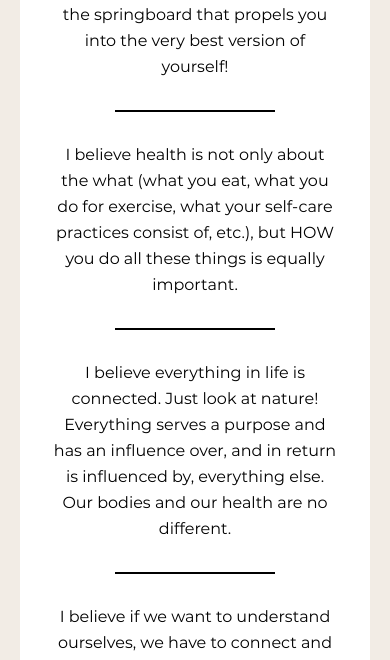
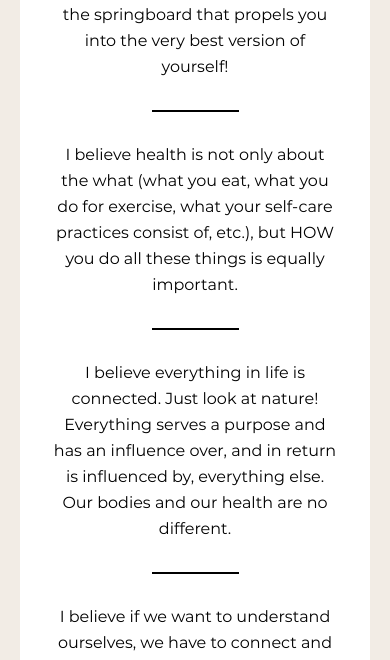
Before and after one commit to Consciously-Connected-Health/consciously-connected-health.github.io, a Jekyll site: the page built from about.html, in a window 390 px wide. Shown: the part 3059-3719 px from the top of the page. Built offline with Jekyll 4.4.1, drawn with Linux system fonts in a browser that asks for light colours; nearby versions of some CDN libraries.

Commit message:
Minor cleanup

```diff
--- a/assets/css/about.css
+++ b/assets/css/about.css
@@ -245,7 +245,7 @@ p, p *, b {
 
 .about .my-beliefs .list hr {
   background-color: black;
-  width: 16rem;
+  width: 20%;
   height: 0.2rem;
 
   border: 0;
@@ -256,6 +256,10 @@ p, p *, b {
   .about .my-beliefs-container {
     margin-top: 0;
     padding-top: 6rem;
+  }
+
+  .about .my-beliefs .list hr {
+    width: 30%;
   }
 }
 
```
